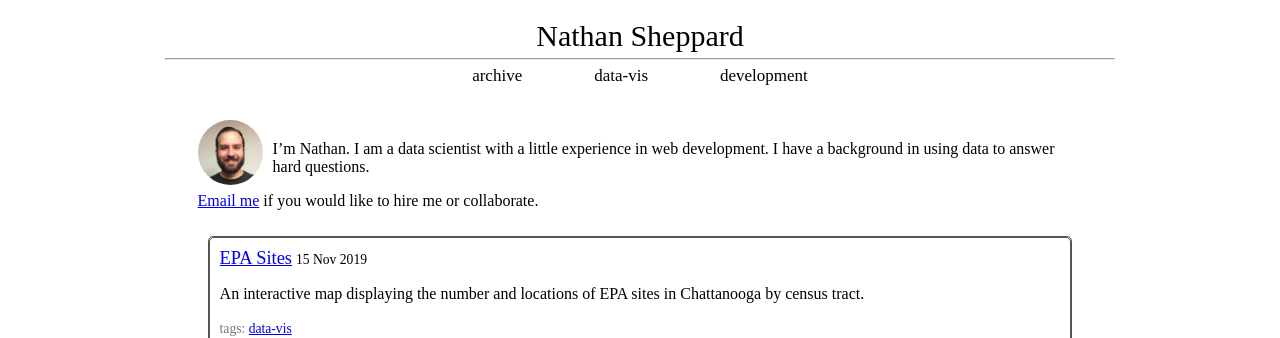
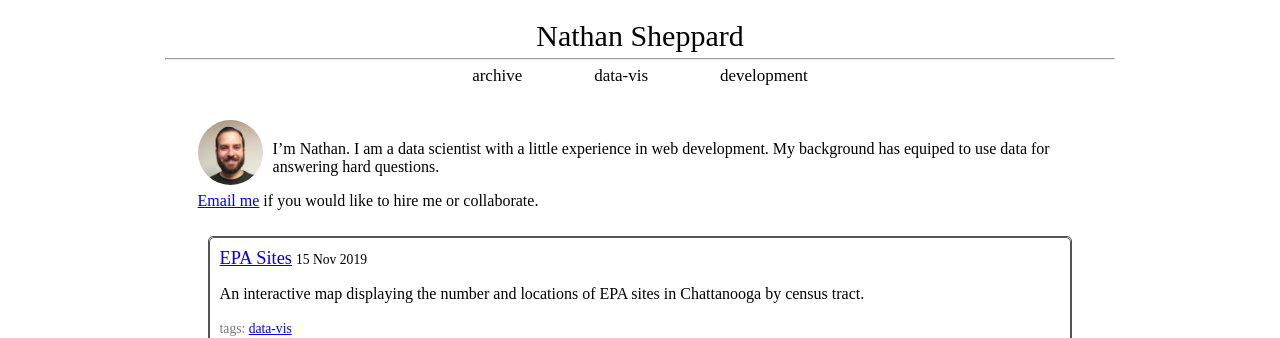
Before and after one commit to shepnathand/portfolio, a Jekyll site: the page built from index.md, in a window 1280 px wide. Shown: the top 338 px of the page. Built offline with Jekyll 4.4.1, drawn with Linux system fonts in a browser that asks for light colours; nearby versions of some CDN libraries.

Commit message:
updated intro

```diff
--- a/index.md
+++ b/index.md
@@ -3,6 +3,6 @@ layout: home
 permalink: /
 ---
 
-I'm Nathan. I am a data scientist with a little experience in web development. I have a background in using data to answer hard questions.
+I'm Nathan. I am a data scientist with a little experience in web development. My background has equiped to use data for answering hard questions.
 
 [Email me](mailto:shep.nathan.d@gmail.com) if you would like to hire me or collaborate.
```
